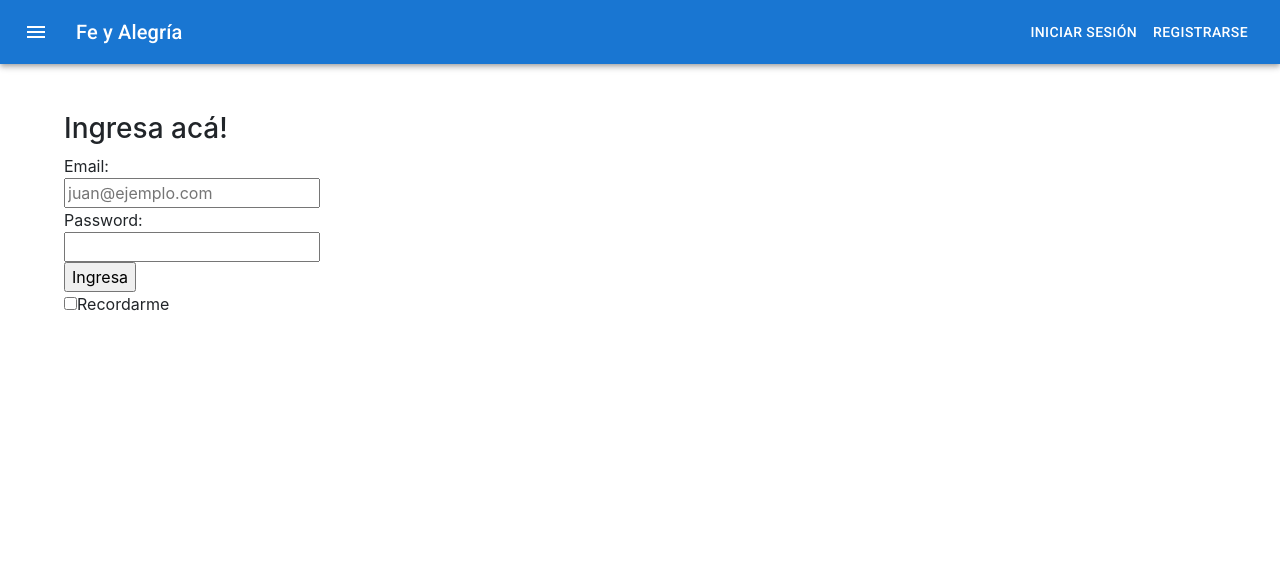
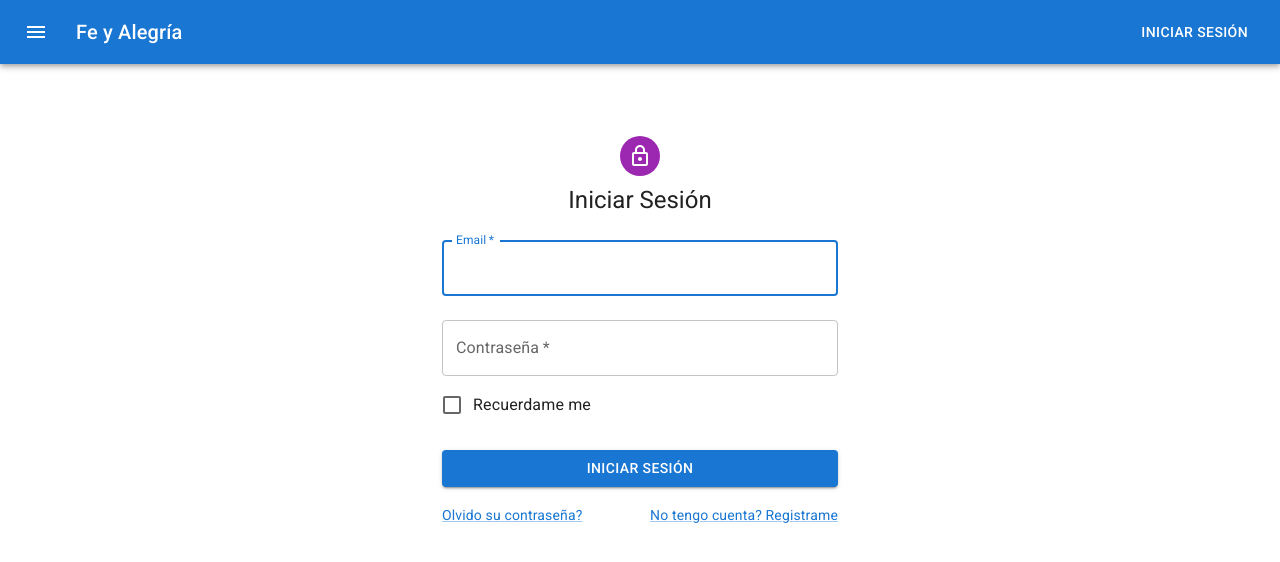
Before and after one commit to rnsavinelli/code-for-good, a React (Create React App) app in the folder client/: page /login in a window 1280 px wide. Shown: the top 562 px of the page. Built offline with nearby package versions, Linux system fonts and the light colour scheme.

Commit message:
feat: logins

```diff
--- a/client/src/components/Navbar/Navbar.jsx
+++ b/client/src/components/Navbar/Navbar.jsx
@@ -32,11 +32,6 @@
               Iniciar Sesión
             </Button>
           )}
-          {!isLogged && (
-            <Button color="inherit" href="../SignUp">
-              Registrarse
-            </Button>
-          )}
         </Toolbar>
       </AppBar>
     </Box>
--- a/client/src/pages/login.jsx
+++ b/client/src/pages/login.jsx
@@ -1,32 +1,117 @@
-import React from 'react';
- import Container from "@mui/material/Container";
+import * as React from "react";
+import Avatar from "@mui/material/Avatar";
+import Button from "@mui/material/Button";
+import CssBaseline from "@mui/material/CssBaseline";
+import TextField from "@mui/material/TextField";
+import FormControlLabel from "@mui/material/FormControlLabel";
+import Checkbox from "@mui/material/Checkbox";
+import Link from "@mui/material/Link";
+import Grid from "@mui/material/Grid";
+import Box from "@mui/material/Box";
+import LockOutlinedIcon from "@mui/icons-material/LockOutlined";
+import Typography from "@mui/material/Typography";
+import Container from "@mui/material/Container";
+import { createTheme, ThemeProvider } from "@mui/material/styles";
 import { Helmet } from "react-helmet";
 
-function Login () {
-    return (
-        <>
-             <Helmet title="Ingresar" />
-             <Container>
-              <div className="mx-auto mt-5">
-
-                <h3> Ingresa acá! </h3>
-                <label for="email"><i class="fas fa-user "></i> Email:</label><br />
-                <input type="text" name="email" id="email" placeholder="juan@ejemplo.com"/><br/>
-                <label for="password"><i class=" fas fa-key "></i> Password:</label><br/>
-                <input type="password" name="password" id="password" placeholder=""/><br/>
-
-                <input type="submit" value="Ingresa" />
-                <label for=""></label><br />
-                <input type="checkbox" name="recordarme" />
-                <label for="">Recordarme</label>
-            </div>
-            </Container>
-        </>
-
-
-
-        );
-
+function Copyright(props) {
+  return (
+    <Typography
+      variant="body2"
+      color="text.secondary"
+      align="center"
+      {...props}
+    >
+      {"Copyright © "}
+      <Link color="inherit" href="https://mui.com/">
+        Your Website
+      </Link>{" "}
+      {new Date().getFullYear()}
+      {"."}
+    </Typography>
+  );
 }
 
-export default Login;
+const theme = createTheme();
+
+export default function Login() {
+  const handleSubmit = (event) => {
+    event.preventDefault();
+    const data = new FormData(event.currentTarget);
+    // eslint-disable-next-line no-console
+    console.log({
+      email: data.get("email"),
+      password: data.get("password"),
+    });
+  };
+
+  return (
+    <ThemeProvider theme={theme}>
+      <Helmet title="Iniciar Sesion" />
+      <Container component="main" maxWidth="xs">
+        <CssBaseline />
+        <Box
+          sx={{
+            marginTop: 8,
+            display: "flex",
+            flexDirection: "column",
+            alignItems: "center",
+          }}
+        >
+          <Avatar sx={{ m: 1, bgcolor: "secondary.main" }}>
+            <LockOutlinedIcon />
+          </Avatar>
+          <Typography component="h1" variant="h5">
+            Iniciar Sesión
+          </Typography>
+          <Box component="form" onSubmit={handleSubmit} sx={{ mt: 1 }}>
+            <TextField
+              margin="normal"
+              required
+              fullWidth
+              id="email"
+              label="Email"
+              name="email"
+              autoComplete="email"
+              autoFocus
+            />
+            <TextField
+              margin="normal"
+              required
+              fullWidth
+              name="password"
+              label="Contraseña"
+              type="password"
+              id="password"
+              autoComplete="current-password"
+            />
+            <FormControlLabel
+              control={<Checkbox value="remember" color="primary" />}
+              label="Recuerdame me"
+            />
+            <Button
+              type="submit"
+              fullWidth
+              variant="contained"
+              sx={{ mt: 3, mb: 2 }}
+            >
+              Iniciar Sesión
+            </Button>
+            <Grid container>
+              <Grid item xs>
+                <Link href="#" variant="body2">
+                  Olvido su contraseña?
+                </Link>
+              </Grid>
+              <Grid item>
+                <Link href="/signup" variant="body2">
+                  {"No tengo cuenta? Registrame"}
+                </Link>
+              </Grid>
+            </Grid>
+          </Box>
+        </Box>
+      </Container>
+    </ThemeProvider>
+  );
+}
```
